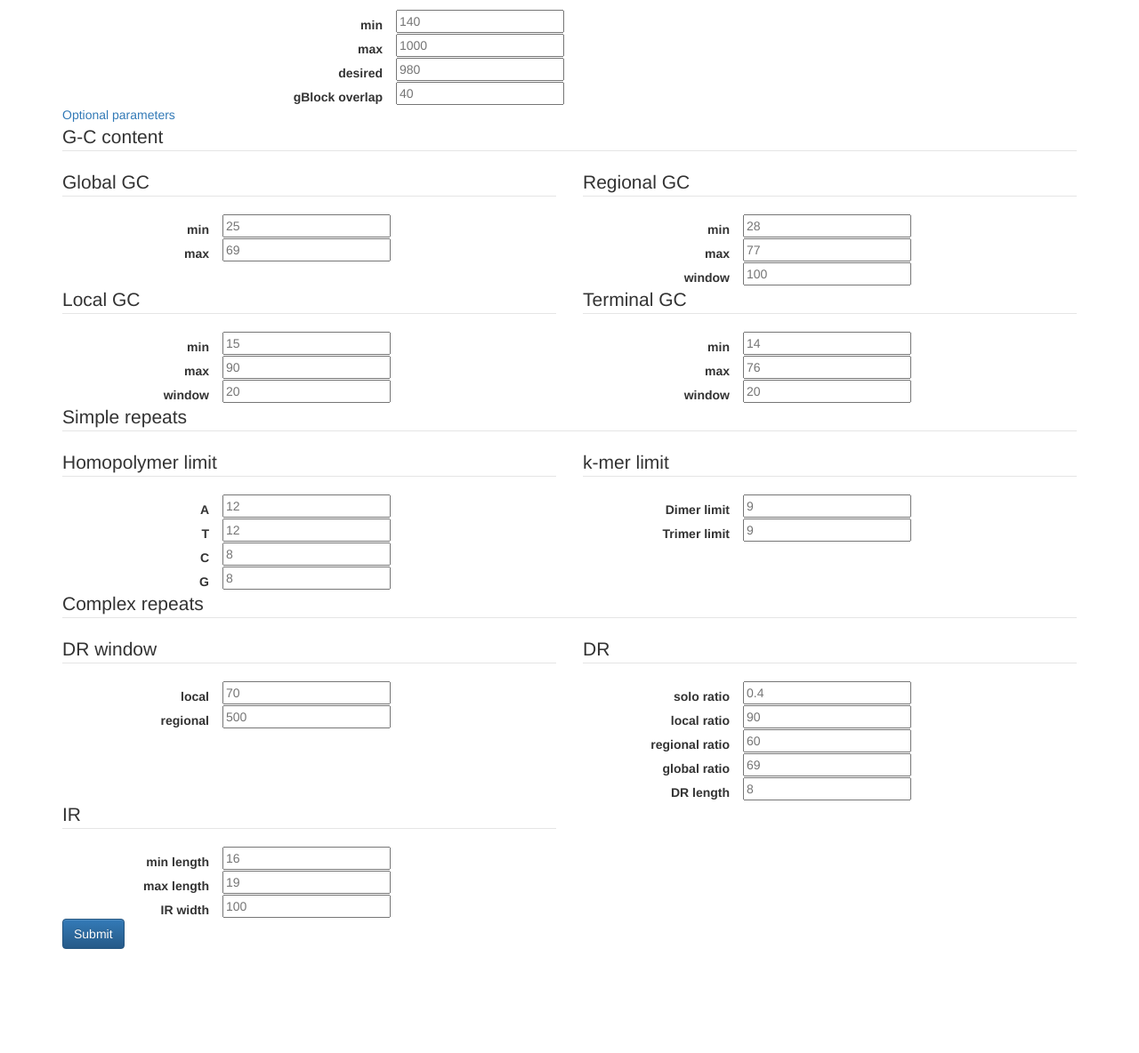
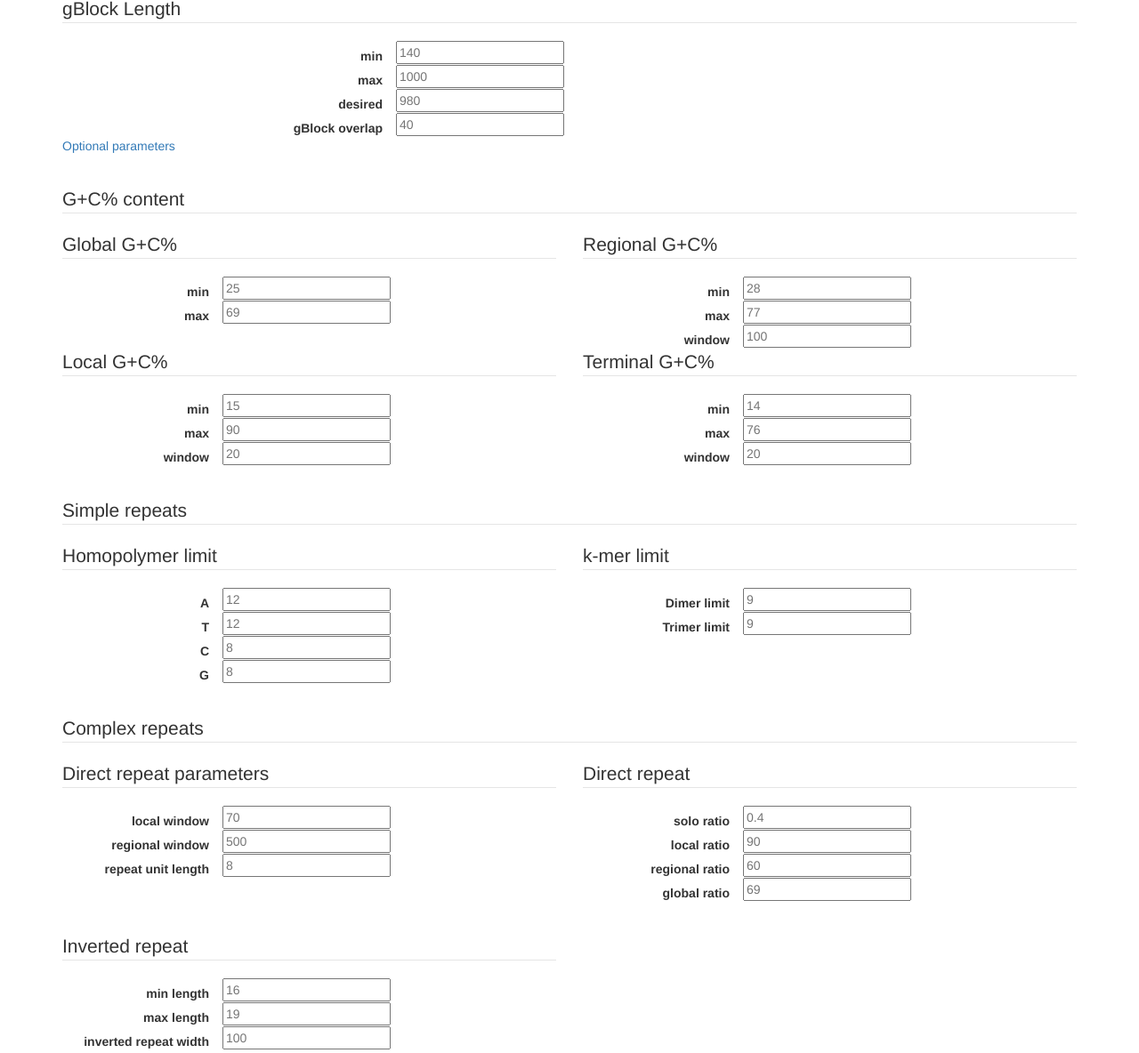
Before and after one commit to JBEI/dnassemble-gui, a website: page index.html in a window 1280 px wide. Shown: the part 168-1352 px from the top of the page at 89% size. Before the commit the page ends 1235 px from the top, so only its background shows below. Drawn offline with nearby package versions, Linux system fonts and the light colour scheme.

Commit message:
updated per Sarah's comments

```diff
--- a/index.html
+++ b/index.html
@@ -14,13 +14,18 @@
         <!-- Optional theme -->
         <link rel="stylesheet" href="https://maxcdn.bootstrapcdn.com/bootstrap/3.3.5/css/bootstrap-theme.min.css">
 
+        <style>
+        .main{
+          margin-top: 35px;
+        }
+        </style>
     </head>
 
 <body>
 <form class="form-horizontal container" action="/upload" enctype="multipart/form-data" method="post">
 <!-- File Button -->
 <div class="control-group row">
-  <label class="col-md-4 control-label" for="filebutton">Upload FASTA sequence (the file should contain only one sequence)</label>
+  <label class="col-md-4 control-label" for="filebutton">Upload a file in FASTA or GENBANK format (the file should contain only one sequence)</label>
   <div class="controls">
     <input id="filebutton" name="filebutton" class="input-file" type="file">
   </div>
@@ -96,7 +101,7 @@
   </div>
 </div>
 
-<fieldset >
+<fieldset class="main">
 <legend>gBlock Length</legend>
 
 <!-- Text input-->
@@ -138,11 +143,11 @@
 <div id="optional" class="xcollapse">
   <!-- Text input-->
 
-  <fieldset>
-  <legend>G-C content</legend>
+  <fieldset  class="main">
+  <legend>G+C% content</legend>
     <div class="row">
       <fieldset class="col-md-6">
-      <legend>Global GC</legend>
+      <legend>Global G+C%</legend>
 
       <!-- Text input-->
       <div class="control-group row">
@@ -163,7 +168,7 @@
 
 
       <fieldset class="col-md-6">
-      <legend>Regional GC</legend>
+      <legend>Regional G+C%</legend>
 
       <!-- Text input-->
       <div class="control-group row">
@@ -193,7 +198,7 @@
 
     <div class="row">
       <fieldset class="col-md-6">
-      <legend>Local GC</legend>
+      <legend>Local G+C%</legend>
 
       <!-- Text input-->
       <div class="control-group row">
@@ -223,7 +228,7 @@
 
 
       <fieldset class="col-md-6">
-      <legend>Terminal GC</legend>
+      <legend>Terminal G+C%</legend>
 
       <!-- Text input-->
       <div class="control-group row">
@@ -253,7 +258,7 @@
   </fieldset>
 
 
-  <fieldset>
+  <fieldset  class="main">
   <legend>Simple repeats</legend>
     <div class="row">
 
@@ -315,15 +320,15 @@
     </div>
   </fieldset>
 
-  <fieldset>
+  <fieldset  class="main">
   <legend>Complex repeats</legend>
     <div class="row">
       <fieldset class="col-md-6">
-      <legend>DR window</legend>
+      <legend>Direct repeat parameters</legend>
 
       <!-- Text input-->
       <div class="control-group row">
-        <label class="col-md-4 control-label" for="textinput">local</label>
+        <label class="col-md-4 control-label" for="textinput">local window</label>
         <div class="controls">
           <input id="textinput" name="textinput" type="text" placeholder="70" class="input-xlarge">
         </div>
@@ -331,15 +336,24 @@
 
       <!-- Text input-->
       <div class="control-group row">
-        <label class="col-md-4 control-label" for="textinput">regional</label>
+        <label class="col-md-4 control-label" for="textinput">regional window</label>
         <div class="controls">
           <input id="textinput" name="textinput" type="text" placeholder="500" class="input-xlarge">
+        </div>
+      </div>
+
+
+      <!-- Text input-->
+      <div class="control-group row">
+        <label class="col-md-4 control-label" for="textinput">repeat unit length</label>
+        <div class="controls">
+          <input id="textinput" name="textinput" type="text" placeholder="8" class="input-xlarge">
         </div>
       </div>
       </fieldset>
 
       <fieldset class="col-md-6">
-      <legend>DR</legend>
+      <legend>Direct repeat</legend>
 
       <!-- Text input-->
       <div class="control-group row">
@@ -372,19 +386,12 @@
         </div>
       </div>
 
-      <!-- Text input-->
-      <div class="control-group row">
-        <label class="col-md-4 control-label" for="textinput">DR length</label>
-        <div class="controls">
-          <input id="textinput" name="textinput" type="text" placeholder="8" class="input-xlarge">
-        </div>
-      </div>
       </fieldset>
     </div>
 
     <div class="row">
-      <fieldset class="col-md-6">
-      <legend>IR</legend>
+      <fieldset class="col-md-6 main">
+      <legend>Inverted repeat</legend>
 
       <!-- Text input-->
       <div class="control-group row">
@@ -404,7 +411,7 @@
 
       <!-- Text input-->
       <div class="control-group row">
-        <label class="col-md-4 control-label" for="textinput">IR width</label>
+        <label class="col-md-4 control-label" for="textinput">inverted repeat width</label>
         <div class="controls">
           <input id="textinput" name="textinput" type="text" placeholder="100" class="input-xlarge">
         </div>
@@ -414,9 +421,9 @@
   </fieldset>
 
 <!-- Button -->
-<div class="control-group row">
+<div class="row" style="margin-top: 35px;">
   <div class="col-md-4">
-    <button id="singlebutton" name="singlebutton" class="btn btn-primary" type="submit">Submit</button>
+    <button id="singlebutton" name="singlebutton" class="btn btn-primary form-group " type="submit">Submit</button>
   </div>
 </div>
 
```
